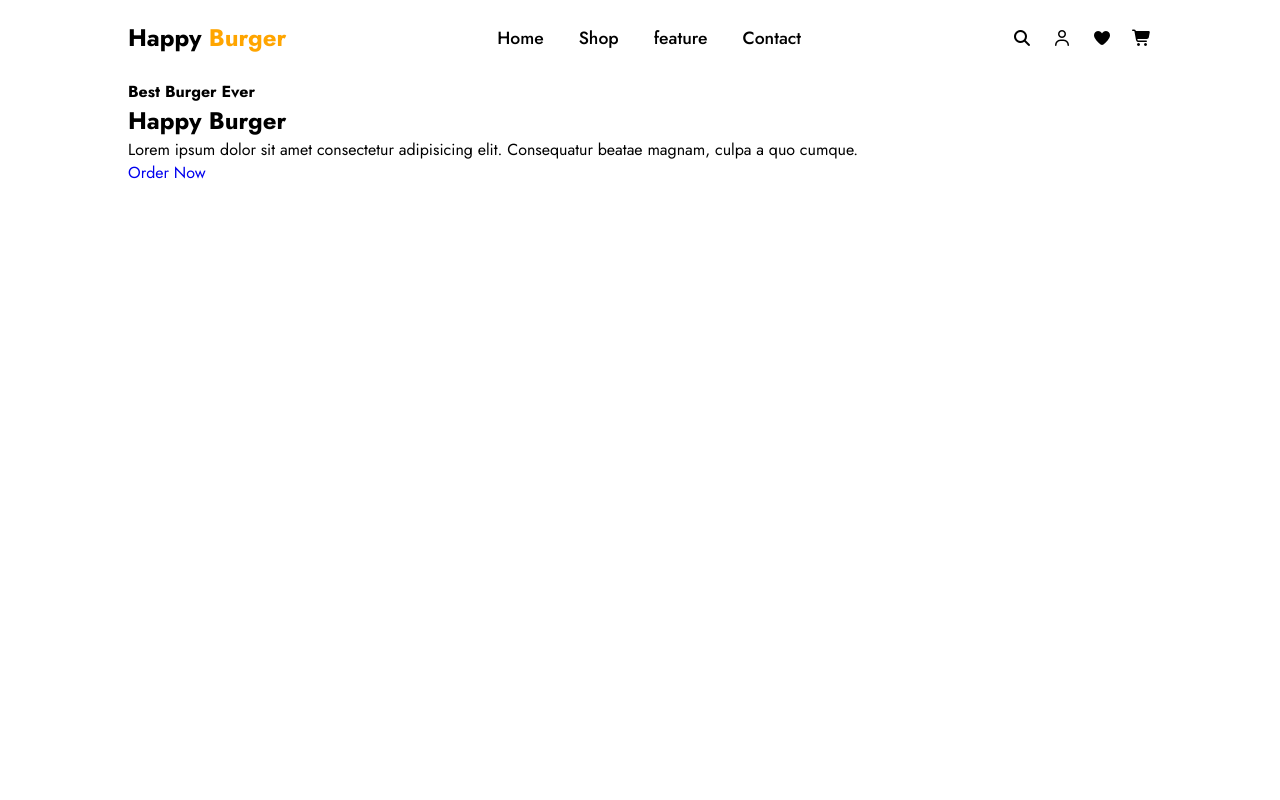
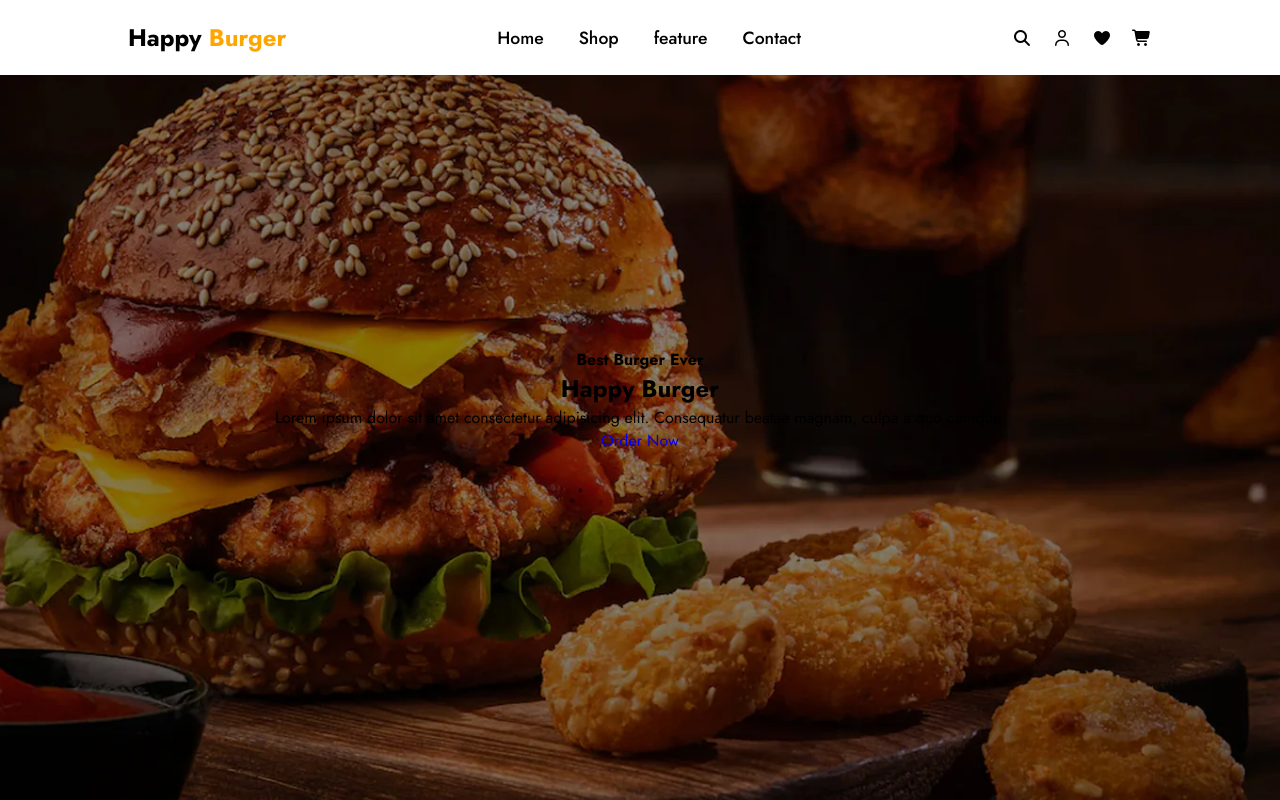
Before and after one commit to anis-py19/Reastau, a plain HTML site: page Restau/index.html in a window 1280 px wide. Drawn offline with nearby package versions, Linux system fonts and the light colour scheme.

Commit message:
AddHeroBg

```diff
--- a/Restau/style.css
+++ b/Restau/style.css
@@ -100,3 +100,13 @@ body{
     z-index: 10000;
     display: none;
 }
+.hero{
+    position: relative;
+    background: url(./img/hero.jpg) no-repeat center/cover;
+    width: 100%;
+    height: 100vh;
+    display: flex;
+    justify-content: center;
+    align-items: center;
+    text-align: center;
+}
```
